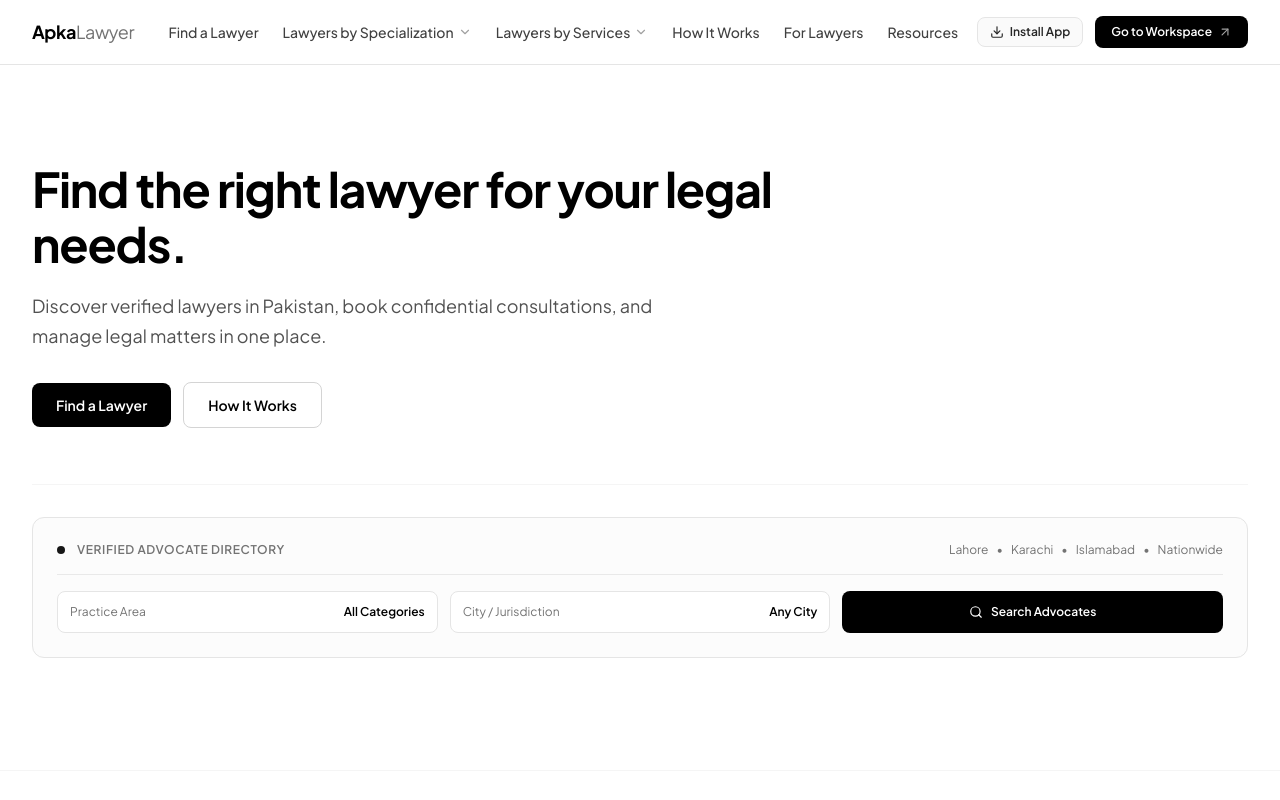
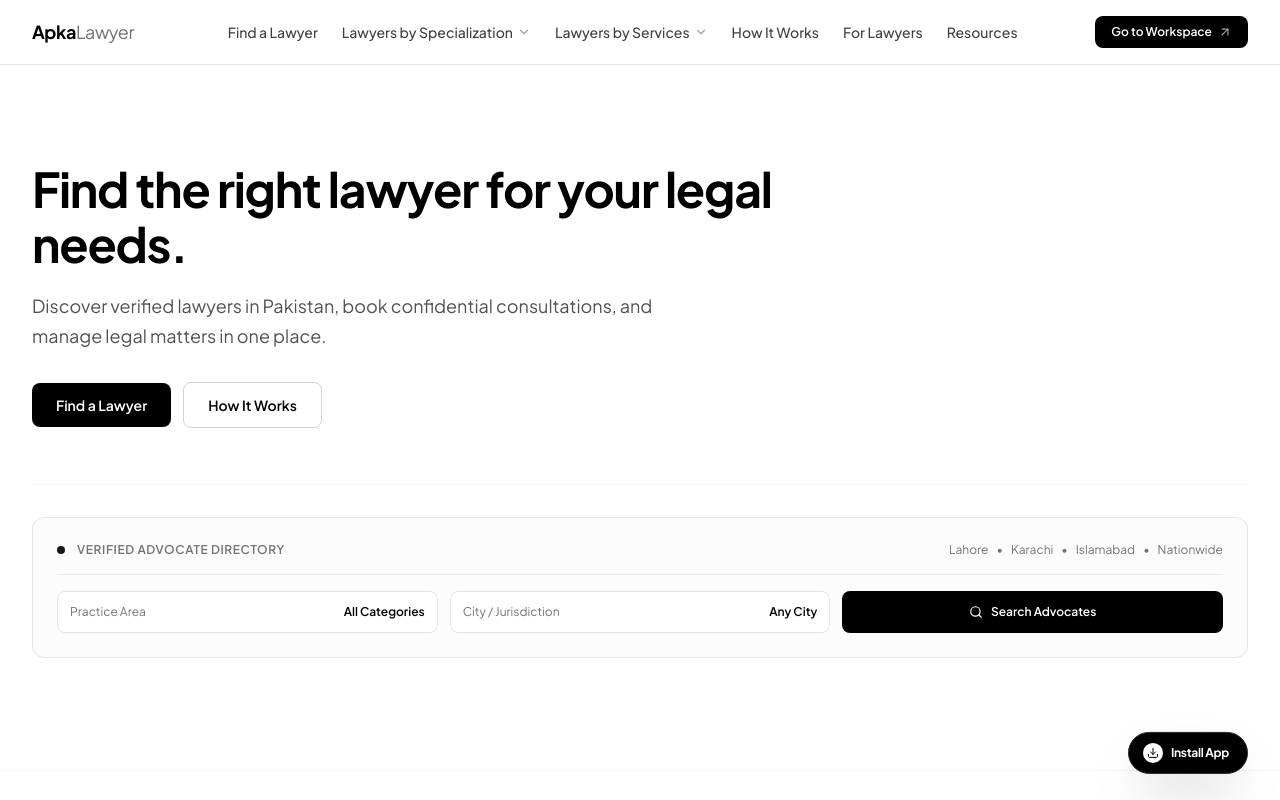
Before and after one commit to supportquranic/apkalawyer, a React (Vite) app: page / in a window 1280 px wide. Shown: the top 800 px of the page. Built offline with nearby package versions, Linux system fonts and the light colour scheme.

Commit message:
feat: move install button to floating bottom-right with subtle animation and update sw cache

```diff
--- a/public/sw.js
+++ b/public/sw.js
@@ -1,4 +1,4 @@
-const CACHE_NAME = 'apkalawyer-v1';
+const CACHE_NAME = 'apkalawyer-v2';
 const ASSETS_TO_CACHE = [
   '/',
   '/index.html',
@@ -6,7 +6,10 @@ const ASSETS_TO_CACHE = [
   '/favicon.svg',
   '/apple-touch-icon.png',
   '/icons/icon-192.png',
-  '/icons/icon-512.png'
+  '/icons/icon-512.png',
+  '/icons/app-lawyer-booking.webp',
+  '/icons/app-video-consultation.webp',
+  '/icons/app-track-case.webp'
 ];
 
 self.addEventListener('install', (event) => {
@@ -34,12 +37,22 @@ self.addEventListener('activate', (event) => {
 });
 
 self.addEventListener('fetch', (event) => {
-  // Navigation fallback to index.html for SPA routing offline
+  // Navigation fallback to network first, then index.html
   if (event.request.mode === 'navigate') {
     event.respondWith(
-      fetch(event.request).catch(() => {
-        return caches.match('/index.html') || caches.match('/');
-      })
+      fetch(event.request)
+        .then((response) => {
+          if (response && response.status === 200) {
+            const responseClone = response.clone();
+            caches.open(CACHE_NAME).then((cache) => {
+              cache.put(event.request, responseClone);
+            });
+          }
+          return response;
+        })
+        .catch(() => {
+          return caches.match('/index.html') || caches.match('/');
+        })
     );
     return;
   }
--- a/src/layouts/PublicLayout.tsx
+++ b/src/layouts/PublicLayout.tsx
@@ -285,15 +285,6 @@ export const PublicLayout: React.FC = () => {
 
           {/* Desktop Right CTAs */}
           <div className="hidden lg:flex items-center gap-3">
-            <button
-              type="button"
-              onClick={() => setInstallModalOpen(true)}
-              className="inline-flex items-center gap-1.5 rounded-lg border border-neutral-200 bg-neutral-50 px-3 py-1.5 text-xs font-semibold text-neutral-800 hover:bg-neutral-100 hover:text-black transition-colors"
-            >
-              <Download className="h-3.5 w-3.5" />
-              <span>Install App</span>
-            </button>
-
             {user ? (
               <Link
                 to={
@@ -571,6 +562,19 @@ export const PublicLayout: React.FC = () => {
         </div>
       </footer>
 
+      {/* Floating Bottom-Right Install App Button with minimal float animation */}
+      <button
+        type="button"
+        onClick={() => setInstallModalOpen(true)}
+        aria-label="Install ApkaLawyer App"
+        className="fixed bottom-6 right-5 sm:right-8 z-40 group flex items-center gap-2 bg-black text-white px-3.5 py-2.5 rounded-full shadow-2xl border border-neutral-800 hover:bg-neutral-900 transition-all duration-300 hover:scale-105 active:scale-95 animate-float-subtle cursor-pointer"
+      >
+        <div className="h-5 w-5 rounded-full bg-white text-black flex items-center justify-center flex-shrink-0">
+          <Download className="h-3 w-3" />
+        </div>
+        <span className="text-xs font-bold tracking-tight pr-1">Install App</span>
+      </button>
+
       {/* PWA Install Modal */}
       <InstallAppModal
         isOpen={installModalOpen}
--- a/src/main.tsx
+++ b/src/main.tsx
@@ -13,9 +13,15 @@ if (rootElement) {
   );
 }
 
-// Register PWA Service Worker
+// Register PWA Service Worker with auto-update check
 if ('serviceWorker' in navigator && import.meta.env.PROD) {
   window.addEventListener('load', () => {
-    navigator.serviceWorker.register('/sw.js').catch(() => {});
+    navigator.serviceWorker
+      .register('/sw.js')
+      .then((registration) => {
+        // Check for updates on every page load
+        registration.update().catch(() => {});
+      })
+      .catch(() => {});
   });
 }
--- a/src/styles/index.css
+++ b/src/styles/index.css
@@ -44,3 +44,16 @@
     background: #a3a3a3;
   }
 }
+
+@keyframes floatSubtle {
+  0%, 100% {
+    transform: translateY(0px);
+  }
+  50% {
+    transform: translateY(-5px);
+  }
+}
+
+.animate-float-subtle {
+  animation: floatSubtle 3s ease-in-out infinite;
+}
```
